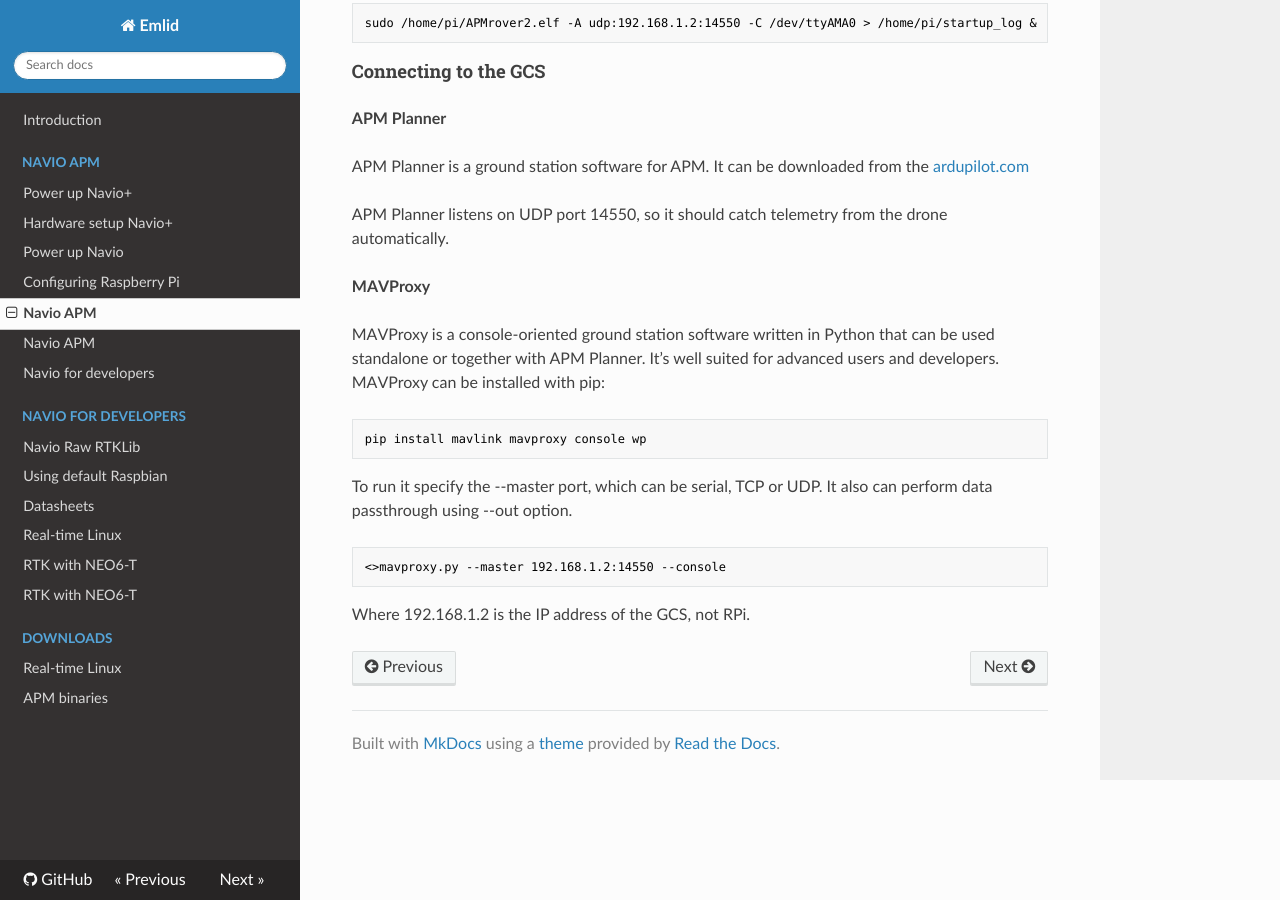
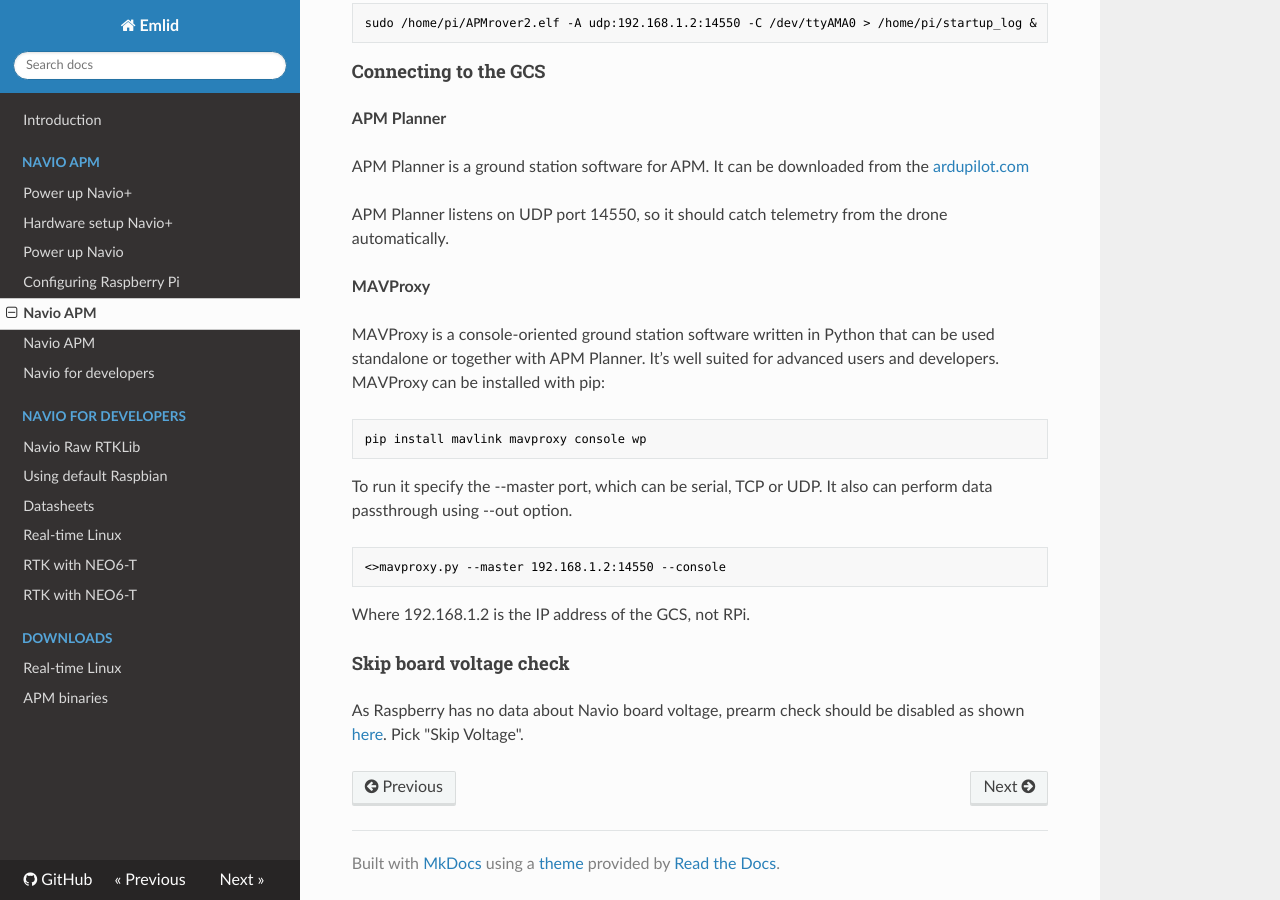
Before and after one commit to emlid/navio2-docs, an MkDocs documentation site: the page built from docs/Navio-APM/installation-and-running.md, in a window 1280 px wide and 900 px high, scrolled down 2212 px. Built offline with MkDocs 1.6.1, drawn with Linux system fonts in a browser that asks for light colours; nearby versions of some CDN libraries; old or Windows-style settings are respelled for this version of MkDocs.

Commit message:
Added skip board voltage check

````diff
--- a/docs/Navio-APM/installation-and-running.md
+++ b/docs/Navio-APM/installation-and-running.md
@@ -102,3 +102,7 @@ To run it specify the --master port, which can be serial, TCP or UDP. It also ca
 ```
 
 Where 192.168.1.2 is the IP address of the GCS, not RPi.
+
+####Skip board voltage check
+
+As Raspberry has no data about Navio board voltage, prearm check should be disabled as shown [here](http://copter.ardupilot.com/wiki/flying-arducopter/prearm_safety_check/). Pick "Skip Voltage".
````
